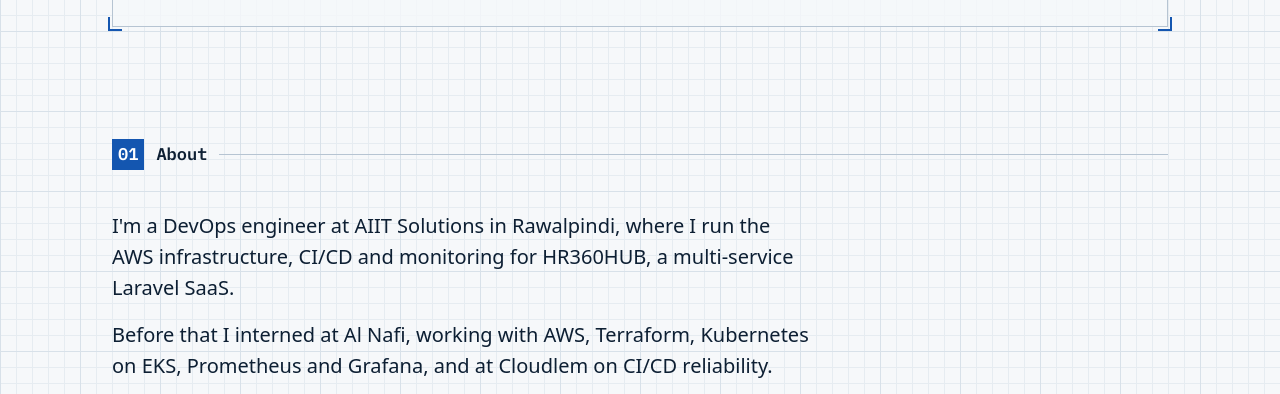
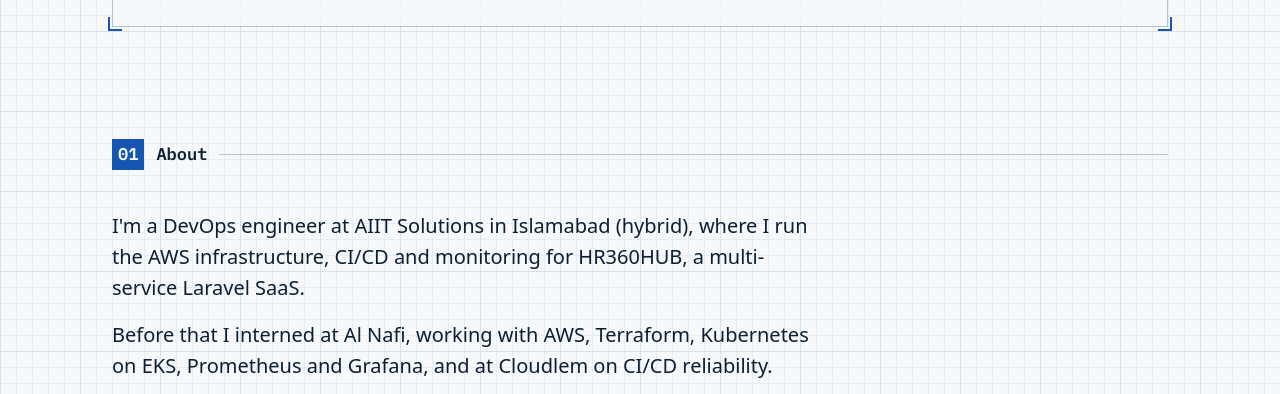
Before and after one commit to frenzyali/syedalihussain.dev, an Astro site: page / in a window 1280 px wide. Shown: the part 529-923 px from the top of the page. Built offline with nearby package versions, Linux system fonts and the light colour scheme; Astro itself is replaced by a stand-in of ours.

Commit message:
fix: set AIIT location to Islamabad (Hybrid) to match the CV

```diff
--- a/src/components/About.astro
+++ b/src/components/About.astro
@@ -5,7 +5,7 @@
 <Section id="about">
   <div class="about">
     <p>
-      I'm a DevOps engineer at AIIT Solutions in Rawalpindi, where I run the AWS infrastructure,
+      I'm a DevOps engineer at AIIT Solutions in Islamabad (hybrid), where I run the AWS infrastructure,
       CI/CD and monitoring for HR360HUB, a multi-service Laravel SaaS.
     </p>
     <p>
--- a/src/data/experience.ts
+++ b/src/data/experience.ts
@@ -23,7 +23,7 @@
 export const aiit: Job = {
   org: 'AIIT Solutions',
   role: 'DevOps Engineer',
-  location: 'Rawalpindi',
+  location: 'Islamabad (Hybrid)',
   start: { iso: '2026-01', label: 'Jan 2026' },
   lead: 'I own infrastructure, security and releases for HR360HUB, a multi-service Laravel HRMS SaaS on AWS with dev, UAT and production environments.',
   results: [
```
